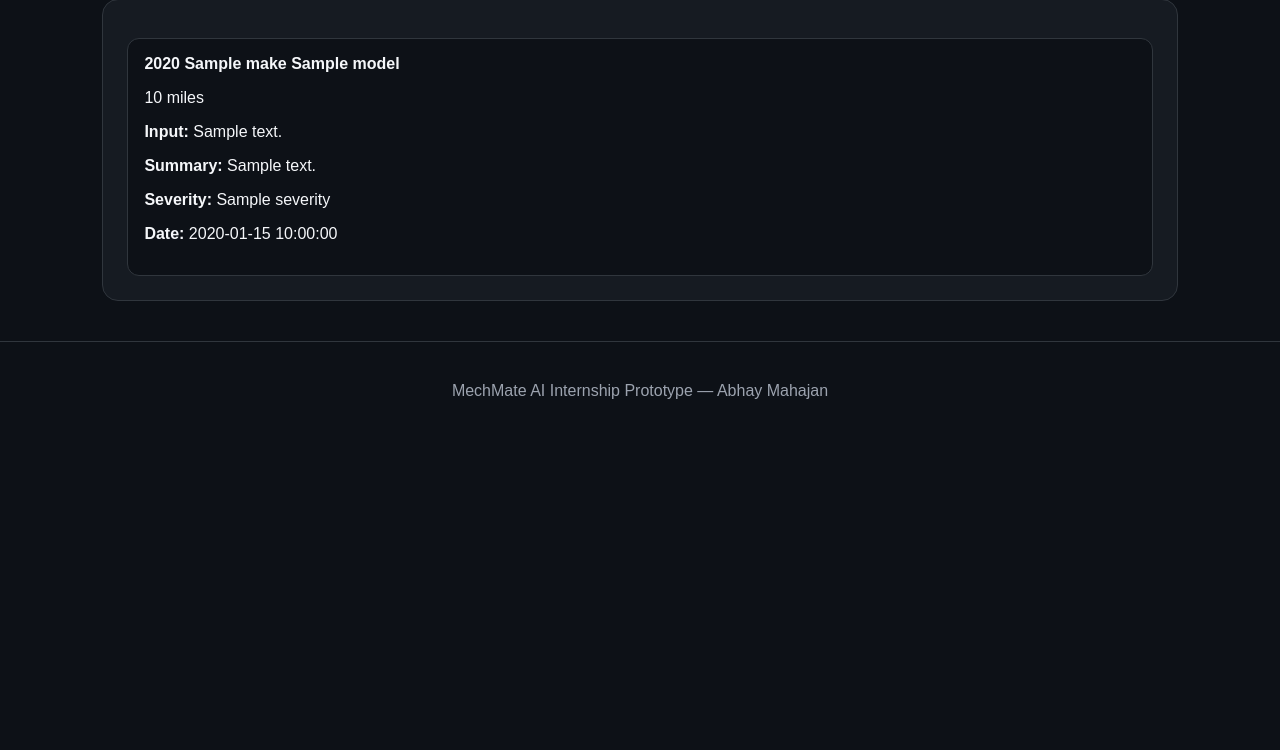
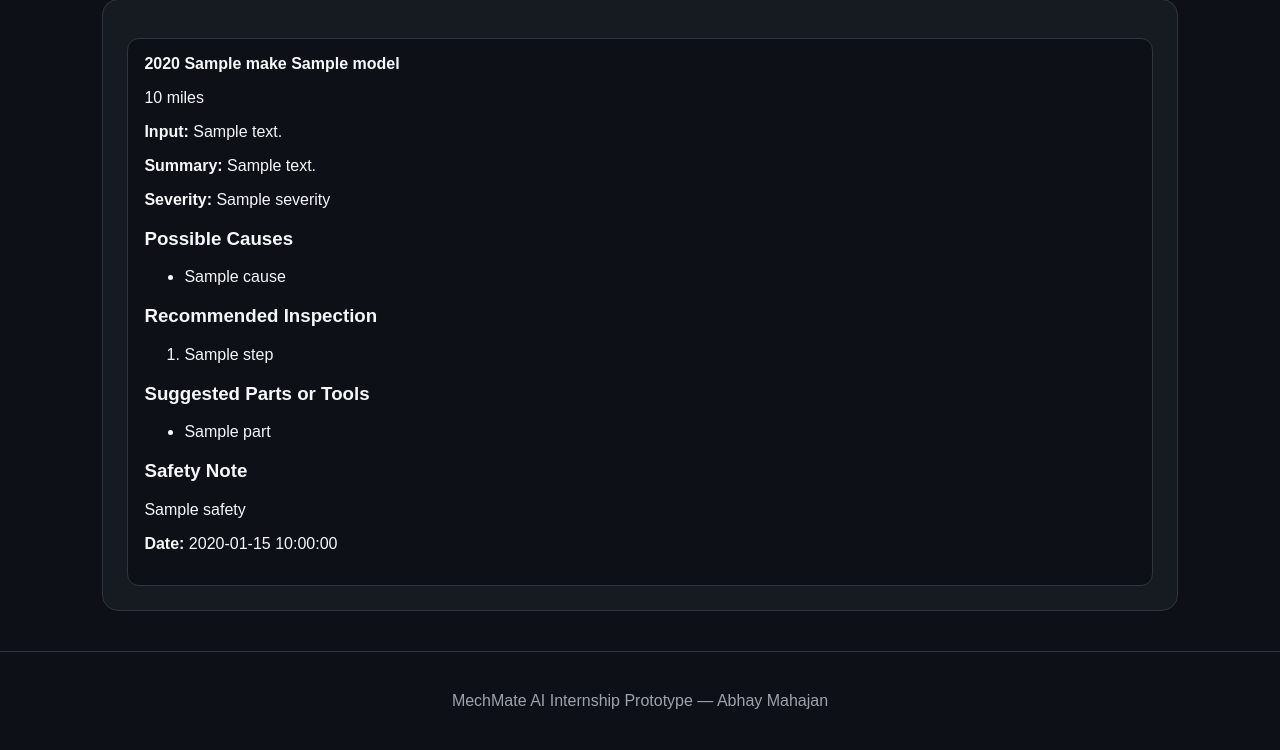
Before and after one commit to Abhay-MechMate/mechmate-ai, a FastAPI app: template app/templates/history.html in a window 1280 px wide. Shown: the part 209-959 px from the top of the page. Before the commit the page ends 608 px from the top, so only its background shows below. Run offline with FastAPI, Linux system fonts and the light colour scheme; the template is opened without the code that fills it: most values are stand-ins (such as "Sample title", 1, 10 or a date in 2020).

Commit message:
Save full diagnostic result details

```diff
--- a/app/main.py
+++ b/app/main.py
@@ -281,11 +281,15 @@ def run_diagnosis(
         selected_vehicle = get_vehicle(vehicle_id)
 
     add_diagnostic_session(
-        vehicle_id=vehicle_id if selected_vehicle else None,
-        input_text=input_text,
-        summary=result["summary"],
-        severity=result["severity"],
-    )
+    	vehicle_id=vehicle_id if selected_vehicle else None,
+    	input_text=input_text,
+    	summary=result["summary"],
+    	severity=result["severity"],
+    	causes=result["causes"],
+   	inspection=result["inspection"],
+    	parts=result["parts"],
+    	safety=result["safety"],
+)
 
     vehicles = get_vehicles()
 
--- a/app/templates/history.html
+++ b/app/templates/history.html
@@ -20,6 +20,43 @@
                 <p><strong>Input:</strong> {{ item.input_text }}</p>
                 <p><strong>Summary:</strong> {{ item.summary }}</p>
                 <p><strong>Severity:</strong> {{ item.severity }}</p>
+
+                <h3>Possible Causes</h3>
+                {% if item.causes %}
+                    <ul>
+                        {% for cause in item.causes %}
+                            <li>{{ cause }}</li>
+                        {% endfor %}
+                    </ul>
+                {% else %}
+                    <p>No causes saved.</p>
+                {% endif %}
+
+                <h3>Recommended Inspection</h3>
+                {% if item.inspection %}
+                    <ol>
+                        {% for step in item.inspection %}
+                            <li>{{ step }}</li>
+                        {% endfor %}
+                    </ol>
+                {% else %}
+                    <p>No inspection steps saved.</p>
+                {% endif %}
+
+                <h3>Suggested Parts or Tools</h3>
+                {% if item.parts %}
+                    <ul>
+                        {% for part in item.parts %}
+                            <li>{{ part }}</li>
+                        {% endfor %}
+                    </ul>
+                {% else %}
+                    <p>No parts or tools saved.</p>
+                {% endif %}
+
+                <h3>Safety Note</h3>
+                <p>{{ item.safety }}</p>
+
                 <p><strong>Date:</strong> {{ item.created_at }}</p>
             </div>
         {% endfor %}
```
Also changed, not shown: app/database.py (+63 -4 lines).
